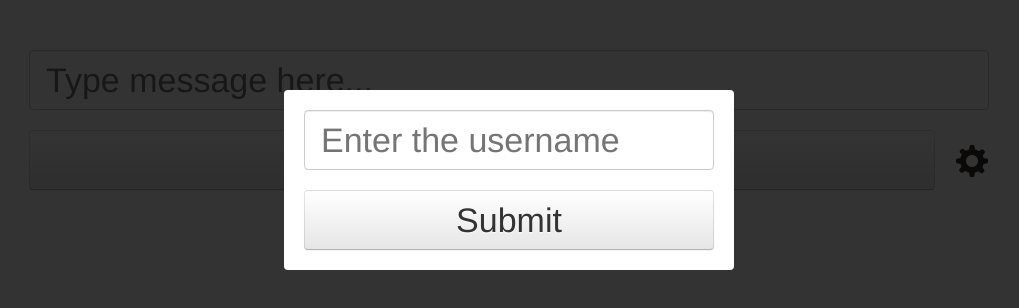
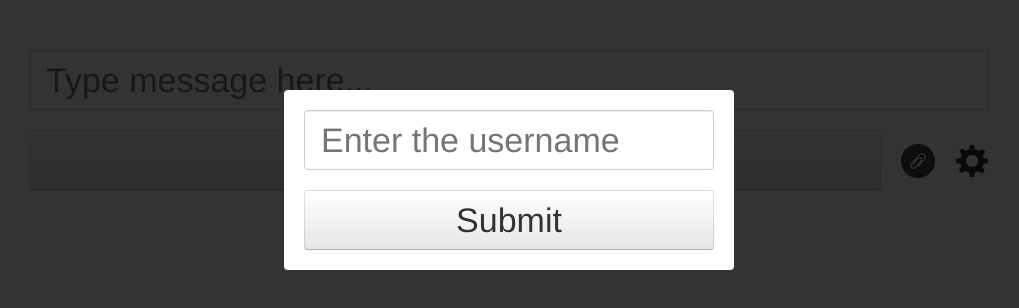
Before and after one commit to Lander/WebSocketTest, a plain HTML site: page index.html in a window 1280 px wide. Shown: the whole page, without its empty margins (131-1150 px from the left). Drawn offline with Linux system fonts and the light colour scheme.

Commit message:
Added Attach Link

```diff
--- a/css/main.css
+++ b/css/main.css
@@ -35,9 +35,19 @@
     display: inline;
     zoom: 1;
 }
+.form-output__holder.form-output__holder_type_submit { width: 852px; }
+.form-output__holder.form-output__holder_type_attach { width: 34px; }
 .form-output__holder.form-output__holder_type_settings { width: 34px; }
-.form-output__holder.form-output__holder_type_submit { width: 906px; }
 
+.form-output__attach {
+    display: block;
+    height: 34px;
+    margin-top: 14px;
+
+    background-image: url('../images/attach.png');
+
+    text-indent: -99999px;
+}
 .form-output__settings {
     display: block;
     height: 34px;
--- a/index.html
+++ b/index.html
@@ -21,6 +21,9 @@
             </div>
             <div class="form-output__holder form-output__holder_type_submit">
                 <input class="form-button" type="submit" value="Submit Message" />
+            </div>
+            <div class="form-output__holder form-output__holder_type_attach">
+                <a class="form-output__attach" href="#" title="Attach File">Attach File</a>
             </div>
             <div class="form-output__holder form-output__holder_type_settings">
                 <a class="form-output__settings" href="#" title="Settings">Settings</a>
```
Also changed, not shown: images/attach.png (added), server/server.js (indentation only).
